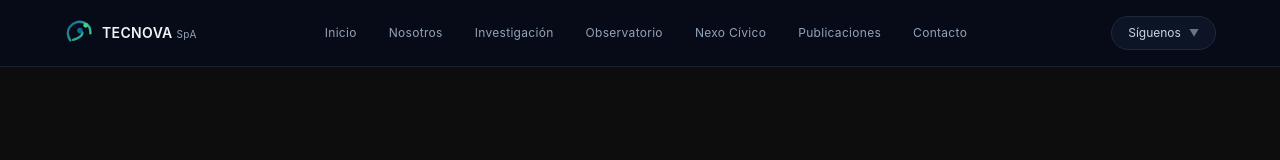
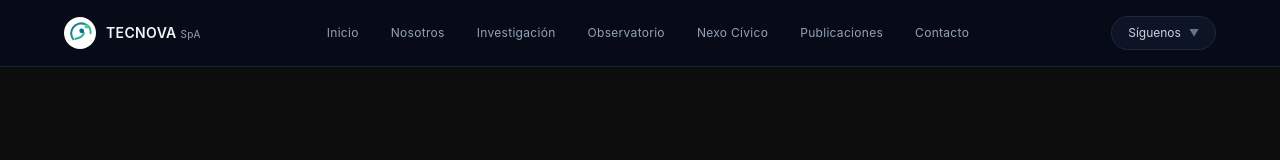
Before and after one commit to tecnova1/tecnova-platform, a Next.js app: page / in a window 1280 px wide. Shown: the top 160 px of the page. Built offline with nearby package versions, Linux system fonts and the light colour scheme.

Commit message:
Refinar logo institucional con parche circular blanco

```diff
--- a/components/ui/Logo.tsx
+++ b/components/ui/Logo.tsx
@@ -1,6 +1,15 @@
-export const TecnovaLogo = ({ className = "h-7 w-auto" }: { className?: string }) => (
+export const TecnovaLogo = ({ className = "h-8 w-auto" }: { className?: string }) => (
   <div className={`flex items-center space-x-2.5 ${className}`}>
-    <svg viewBox="0 0 32 32" aria-hidden="true" className="h-7 w-7 shrink-0" fill="none" xmlns="http://www.w3.org/2000/svg">
+    <span
+      aria-hidden="true"
+      className="flex h-8 w-8 shrink-0 items-center justify-center rounded-full bg-white p-1"
+    >
+      <svg
+        viewBox="0 0 32 32"
+        className="h-full w-full"
+        fill="none"
+        xmlns="http://www.w3.org/2000/svg"
+      >
         <defs>
           <linearGradient id="tecnova-logo-gradient" x1="4" y1="5" x2="28" y2="27" gradientUnits="userSpaceOnUse">
             <stop stopColor="#0B6B93" />
@@ -12,6 +21,7 @@ export const TecnovaLogo = ({ className = "h-7 w-auto" }: { className?: string }
         <circle cx="18.2" cy="13.1" r="3.1" fill="#0B6B93" />
         <circle cx="24.8" cy="7.2" r="2.7" fill="#42D392" />
       </svg>
+    </span>
     <span className="font-semibold text-slate-100 tracking-wide text-sm">
       TECNOVA <span className="text-[10px] text-slate-400 font-normal">SpA</span>
     </span>
```
Lines whose indentation alone changed are shown as unchanged.
